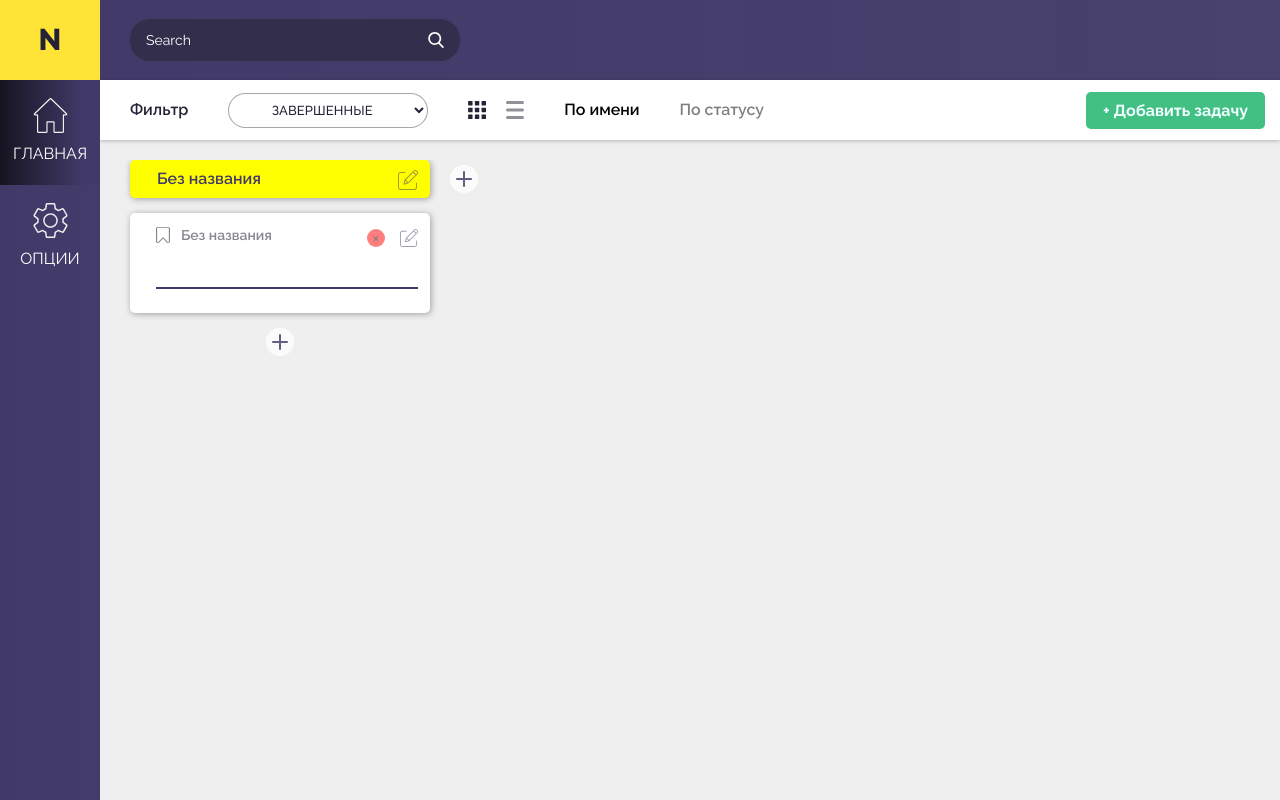
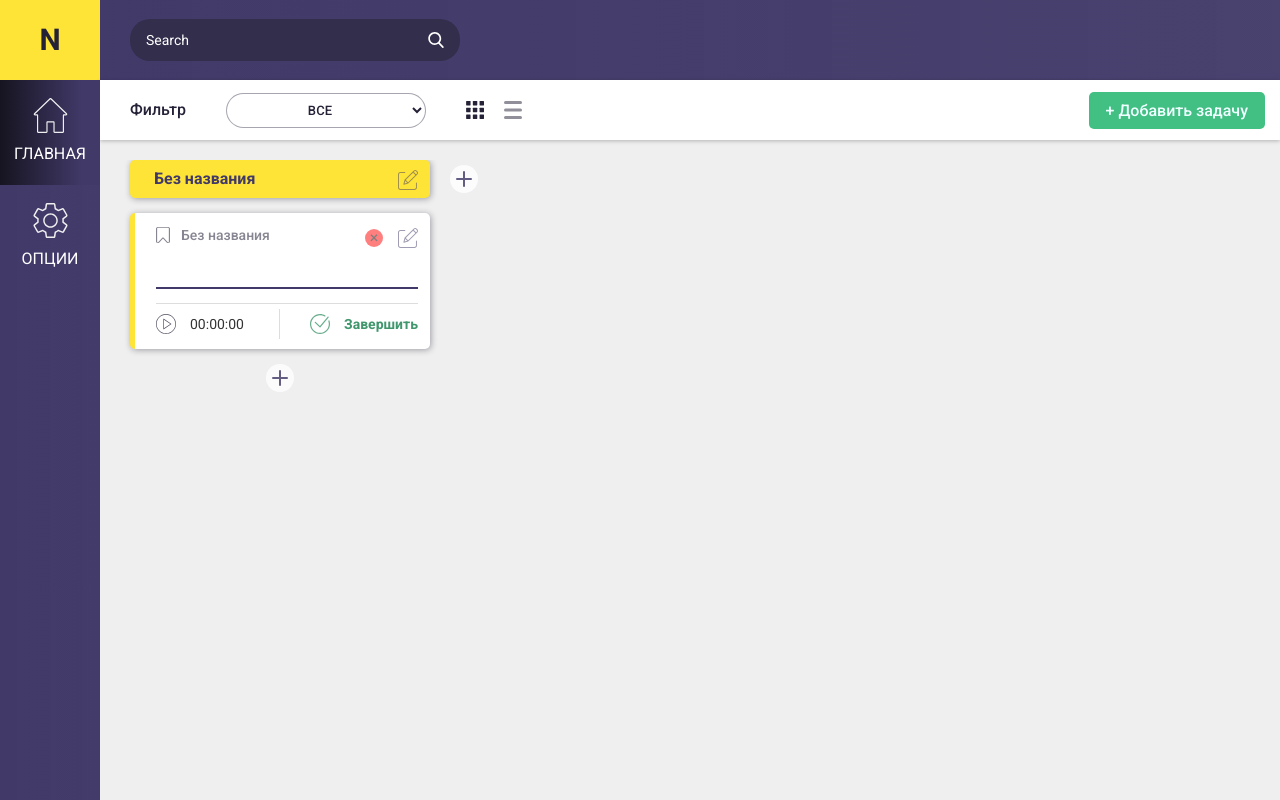
Before and after one commit to nkuzm1n/vue-todo-list, a Vue app: page /#/ in a window 1280 px wide. Both pictures are taken after a click on the button 280 px from the left and 227 px from the top of the page. Built offline with nearby package versions, Linux system fonts and the light colour scheme.

Commit message:
Выбор цвета колонки

```diff
--- a/public/index.html
+++ b/public/index.html
@@ -6,7 +6,8 @@
     <meta name="viewport" content="width=device-width,initial-scale=1.0">
     <link rel="icon" href="<%= BASE_URL %>favicon.ico">
     <title>Task Application</title>
-    <link href="https://fonts.googleapis.com/css2?family=Raleway:wght@400;500;600;700;800&display=swap" rel="stylesheet">
+      <link rel="preconnect" href="https://fonts.gstatic.com">
+      <link href="https://fonts.googleapis.com/css2?family=Roboto:wght@400;500;700&display=swap" rel="stylesheet">
   </head>
   <body>
     <noscript>
--- a/src/App.vue
+++ b/src/App.vue
@@ -27,7 +27,7 @@ body {
   font-size: 1.6rem;
 }
 #app {
-  font-family: 'Raleway', sans-serif;
+  font-family: 'Roboto', sans-serif;
   -webkit-font-smoothing: antialiased;
   -moz-osx-font-smoothing: grayscale;
 }
--- a/src/components/FilterBar.vue
+++ b/src/components/FilterBar.vue
@@ -6,7 +6,7 @@
         <select id="filter-form-select" title="Фильтр">
           <option value="completed">Завершенные</option>
           <option value="inwork">В работе</option>
-          <option value="all">Все</option>
+          <option value="all" selected>Все</option>
         </select>
       </div>
       <button
@@ -28,7 +28,7 @@
       </button>
       <button
         type="submit"
-        class="filter--form__btn filter-form__btn-bystatus"
+        class="filter-form__btn filter-form__btn-bystatus"
         title="По статусу"
       >
         По статусу
@@ -65,7 +65,7 @@ export default {
   // filter-bar__title
   &__title {
     margin-right: 40px;
-    font-weight: 600;
+    font-weight: 500;
     font-size: 1.6rem;
     color: $colorDark;
   }
@@ -110,8 +110,8 @@ export default {
   &__btn {
     transition: opacity 0.2s linear;
 
-    &:hover:not(.filter-form__btn--active) {
-      opacity: 0.7;
+    &:hover {
+      opacity: 1;
     }
   }
 
@@ -138,22 +138,24 @@ export default {
   }
 
   &__btn-byname {
+    display: none;
     margin-left: 40px;
     padding: 1px 0;
     border: none;
     background-color: transparent;
-    font-weight: 600;
+    font-weight: 500;
     font-size: 1.6rem;
     opacity: 0.5;
     cursor: pointer;
   }
 
   &__btn-bystatus {
+    display: none;
     margin-left: 40px;
     padding: 1px 0;
     border: none;
     background-color: transparent;
-    font-weight: 600;
+    font-weight: 500;
     font-size: 1.6rem;
     opacity: 0.5;
     cursor: pointer;
@@ -169,7 +171,7 @@ export default {
   border: none;
   border-radius: 5px;
   background-color: #42bf83;
-  font-weight: 700;
+  font-weight: 500;
   font-size: 1.6rem;
   line-height: 19px;
   color: #efffff;
--- a/src/components/Task.vue
+++ b/src/components/Task.vue
@@ -1,11 +1,18 @@
 <template>
-  <div class="task" :style="{ borderLeftColor: this.bdLeftColor }">
+  <div
+    class="task"
+    :class="{
+      'task-completed': isTaskCompleted,
+    }"
+    :style="{ borderLeftColor: this.bdLeftColor }"
+  >
     <div class="task__header">
       <input
         type="text"
         class="task__category"
         ref="taskCategory"
         v-model="taskCategory"
+        @keypress.enter="titleKeypressHandler"
         :disabled="!isTaskEditable"
       />
       <button
@@ -32,10 +39,13 @@
       rows="1"
     ></textarea>
 
-    <!--        <div class="task__footer">-->
-    <!--            <button class="task__time-btn">01:12:00</button>-->
-    <!--            <button class="task__complete-btn">Завершить</button>-->
-    <!--        </div>-->
+    <div class="task__footer">
+      <button class="task__time-btn">00:00:00</button>
+      <span class="task__footer-line"></span>
+      <button class="task__complete-btn" @click="completeBtnClickHandler">
+        {{ isTaskCompleted ? 'Завершено' : 'Завершить' }}
+      </button>
+    </div>
   </div>
 </template>
 
@@ -69,15 +79,6 @@ export default {
   }),
 
   methods: {
-    capitalizeText(text) {
-      // if (!text || text.length < 1) {
-      //   return ''
-      // }
-      // text = text.toString()
-      // return text.charAt(0).toUpperCase() + text.slice(1)
-      return text
-    },
-
     focusCategory() {
       this.isTaskEditable = true
       const listener = ({ target }) => {
@@ -88,6 +89,10 @@ export default {
       }
       document.addEventListener('click', listener)
       setTimeout(() => this.$refs.textarea.focus(), 0)
+    },
+
+    titleKeypressHandler() {
+      this.$refs.taskCategory.blur()
     },
 
     editTaskHandler() {
@@ -109,6 +114,15 @@ export default {
       if (confirm('Удалить таск?')) {
         this.$store.dispatch('deleteTask', { colId: this.colId, id: this.id })
       }
+    },
+
+    completeBtnClickHandler() {
+      const options = { colId: this.colId, id: this.id }
+      const isTaskCompleted = this.$store.getters.taskById(options).completed
+      this.$store.dispatch('updateTask', {
+        ...options,
+        completed: !isTaskCompleted,
+      })
     },
 
     areaAutoHeight() {
@@ -136,6 +150,7 @@ export default {
         this.$store.dispatch('updateTask', options)
       },
     },
+
     taskText: {
       get() {
         const params = {
@@ -152,6 +167,11 @@ export default {
         }
         this.$store.dispatch('updateTask', options)
       },
+    },
+
+    isTaskCompleted() {
+      const options = { colId: this.colId, id: this.id }
+      return this.$store.getters.taskById(options).completed
     },
   },
 
@@ -173,13 +193,25 @@ export default {
   width: 300px;
   min-height: 100px;
   margin-bottom: 15px;
-  padding: 13px 12px 20px 21px;
+  padding: 13px 12px 5px 21px;
   background-color: #ffffff;
   border-radius: 5px;
   border-left-width: 5px;
   border-left-style: solid;
   box-shadow: 1px 1px 6px rgba(37, 34, 55, 0.4);
   cursor: move;
+
+  // .task-completed
+  &-completed {
+    :not(#{$task}__footer):not(#{$task}__delete-btn):not(#{$task}__complete-btn) {
+      opacity: 0.6;
+    }
+
+    #{$task}__category,
+    #{$task}__text {
+      text-decoration: line-through;
+    }
+  }
 
   // .task__header
   &__header {
@@ -199,6 +231,7 @@ export default {
   // .task__category
   &__category {
     flex: 1;
+    max-width: 200px;
     min-height: 14px;
     padding-left: 25px;
     padding-bottom: 5px;
@@ -208,7 +241,7 @@ export default {
       1px;
     background-size: 14px;
     color: $colorDark;
-    font-weight: 600;
+    font-weight: 500;
     font-size: 14px;
     line-height: 16px;
     opacity: 0.55;
@@ -225,6 +258,7 @@ export default {
 
   // .task__delete-btn
   &__delete-btn {
+    flex-shrink: 0;
     display: block;
     width: 18px;
     height: 18px;
@@ -243,7 +277,6 @@ export default {
 
     &:hover {
       background-color: red;
-      //border: 1px solid #ff0000;
       color: white;
       opacity: 1 !important;
     }
@@ -257,8 +290,9 @@ export default {
 
   // .task__edit-btn
   &__edit-btn {
-    width: 18px;
-    height: 18px;
+    flex-shrink: 0;
+    width: 20px;
+    height: 20px;
     border: none;
     background-color: transparent;
     background-image: url(../assets/icons/edit.svg);
@@ -286,7 +320,7 @@ export default {
     border: none;
     border-bottom: 1px solid transparent;
     color: $colorDark;
-    font-weight: 600;
+    font-weight: 500;
     font-size: 16px;
     line-height: 20px;
     overflow: hidden;
@@ -313,7 +347,6 @@ export default {
     align-items: center;
     justify-content: space-between;
     margin-top: 14px;
-    padding: 5px 18px;
     border-top: 1px solid #dddddd;
   }
 
@@ -321,6 +354,7 @@ export default {
   &__time-btn,
   &__complete-btn {
     height: 30px;
+    padding-left: 34px;
     border: none;
     background-color: transparent;
     background-repeat: no-repeat;
@@ -333,35 +367,39 @@ export default {
 
   // .task__time-btn
   &__time-btn {
-    flex: 1 1 50%;
     padding-right: 5px;
-    padding-left: 44px;
-    border-right: 1px solid #dddddd;
     background-image: url(../assets/icons/play.svg);
     background-position: left center;
     text-align: left;
-    opacity: 0.6;
+    font-weight: 400;
+    opacity: 0.8;
 
     &:hover {
-      opacity: 0.75;
+      opacity: 1;
     }
   }
 
   // .task__complete-btn
   &__complete-btn {
-    flex: 1 1 calc(50% - 1px);
-    padding-left: 44px;
     padding-right: 0;
     background-image: url(../assets/icons/clock.svg);
-    background-position: left 10px center;
+    background-position: left center;
     color: #40976d;
     text-align: right;
-    opacity: 0.9;
+    font-weight: 600;
+    opacity: 1;
 
     &:hover {
-      color: darken(#40976d, 2%);
+      color: darken(#40976d, 3%);
       opacity: 1;
     }
   }
+
+  // .task__footer-line
+  &__footer-line {
+    flex: 0 0 1px;
+    height: 30px;
+    background-color: #dddddd;
+  }
 }
 </style>
--- a/src/components/TaskListColumn.vue
+++ b/src/components/TaskListColumn.vue
@@ -1,6 +1,18 @@
 <template>
   <div class="task-list__column column">
-    <div class="column__header column-title" :style="initTitleStyleObj">
+    <div
+      class="column__header column-title"
+      :style="{ 'background-color': columnBgColor }"
+    >
+      <label class="column-title__color">
+        <input
+          class="column-title__color-input"
+          type="color"
+          :value="columnBgColor"
+          @change="colorChangeHandler"
+        />
+      </label>
+      <div class="column-title__inner">
         <input
           type="text"
           class="column-title__text"
@@ -30,6 +42,7 @@
           title="Редактировать колонку"
         ></button>
       </div>
+    </div>
 
     <draggable
       group="tasks"
@@ -43,6 +56,7 @@
         :key="task.id"
         :colId="column.id"
         :id="task.id"
+        :bdLeftColor="columnBgColor"
         ref="taskItem"
       />
     </draggable>
@@ -64,17 +78,35 @@ export default {
   name: 'TaskListColumn',
   components: { Task, draggable },
 
-  props: ['column'],
+  props: {
+    column: {
+      type: Object,
+      default() {
+        return {
+          id: Date.now(),
+          title: '',
+          tasks: [],
+          bgColor: 'transparent',
+        }
+      },
+    },
+  },
 
   data: () => ({
-    initTitleStyleObj: {
-      borderLeftColor: 'transparent',
-    },
     isTitleEditable: false,
     isTaskDragging: false,
   }),
 
   methods: {
+    colorChangeHandler(event) {
+      if (event.target.value !== this.column.bgColor) {
+        this.$store.dispatch('changeColumnColor', {
+          id: this.column.id,
+          color: event.target.value,
+        })
+      }
+    },
+
     editTitleText() {
       this.isTitleEditable = !this.isTitleEditable
 
@@ -108,6 +140,7 @@ export default {
         id: Date.now(),
         category: this.columnTitle,
         text: '',
+        completed: false,
       }
       this.$store.dispatch('createTask', newTask)
       setTimeout(() => {
@@ -137,6 +170,12 @@ export default {
         this.$store.dispatch('setColumnTitle', colData)
       },
     },
+    columnBgColor() {
+      return (
+        this.$store.getters.getColumnBgColor(this.column.id) ||
+        this.column.bgColor
+      )
+    },
   },
 
   mounted() {
@@ -157,7 +196,7 @@ export default {
   // .column__header
   &__header {
     margin-bottom: 15px;
-    background-color: yellow;
+    background-color: $colorYellow;
     border-radius: 5px;
     box-shadow: 1px 1px 6px rgba(37, 34, 55, 0.4);
   }
@@ -165,24 +204,58 @@ export default {
   // .column-title
   &-title {
     display: flex;
-    align-items: center;
+    align-items: stretch;
     justify-content: space-between;
     max-width: 300px;
-    padding: 8px 12px 7px 20px;
-    border-left-width: 5px;
-    border-left-style: solid;
 
     &:hover {
       #{$column}__delete-btn {
         opacity: 0.5;
         transform: translateX(0);
       }
+      #{$column}-title__color {
+        opacity: 1;
+      }
+    }
+
+    // .column-title__inner
+    &__inner {
+      flex: 1;
+      display: flex;
+      align-items: center;
+      justify-content: space-between;
+      padding: 8px 12px 7px 0;
+    }
+  }
+
+  // .color-title__color
+  .column-title__color {
+    flex-shrink: 0;
+    display: block;
+    width: 20px;
+    margin-right: 2px;
+    border-radius: 2px;
+    background-image: url(../assets/icons/dropper.svg);
+    background-repeat: no-repeat;
+    background-position: left 5px center;
+    background-size: 14px;
+    opacity: 0;
+    transition: opacity 0.2s;
+    cursor: pointer;
+
+    // .color-title__color-input
+    &-input {
+      width: 0;
+      height: 0;
+      opacity: 0;
+      visibility: hidden;
     }
   }
 
   // .column-title__text
   &-title__text {
     flex: 1;
+    max-width: 200px;
     background: transparent;
     border: none;
     border-bottom: 2px solid transparent;
@@ -206,6 +279,7 @@ export default {
 
   // .column__delete-btn
   &__delete-btn {
+    flex-shrink: 0;
     display: block;
     width: 18px;
     height: 18px;
@@ -238,6 +312,7 @@ export default {
 
   // .column__edit-btn
   &__edit-btn {
+    flex-shrink: 0;
     width: 20px;
     height: 20px;
     border: none;
--- a/src/scss/_vars.scss
+++ b/src/scss/_vars.scss
@@ -6,3 +6,4 @@ $filterBarHeight: 60px;
 
 $colorDark: #252237;
 $colorPurple: #413968;
+$colorYellow: #fee437;
--- a/src/store/index.js
+++ b/src/store/index.js
@@ -2,6 +2,8 @@ import Vue from 'vue'
 import Vuex from 'vuex'
 
 Vue.use(Vuex)
+
+const COLORS = ['#fee437', '#40976d']
 
 export default new Vuex.Store({
   state: {
@@ -19,6 +21,7 @@ export default new Vuex.Store({
         id: task.id,
         category: task.category,
         text: task.text,
+        completed: task.completed,
       }
 
       if (tData.length) {
@@ -43,7 +46,7 @@ export default new Vuex.Store({
       localStorage.setItem('tasksData', JSON.stringify(state.tasksData))
     },
 
-    updateTask(state, { colId, id, category, text }) {
+    updateTask(state, { colId, id, category, text, completed }) {
       const colsData = [...state.tasksData]
       const colIndex = colsData.findIndex(col => col.id === colId)
       const taskIndex = colsData[colIndex].tasks.findIndex(
@@ -54,6 +57,9 @@ export default new Vuex.Store({
       }
       if (text !== undefined) {
         colsData[colIndex].tasks[taskIndex].text = text
+      }
+      if (completed !== undefined) {
+        colsData[colIndex].tasks[taskIndex].completed = completed
       }
       state.tasksData = colsData
       localStorage.setItem('tasksData', JSON.stringify(state.tasksData))
@@ -76,7 +82,9 @@ export default new Vuex.Store({
         id: options.id || Date.now(),
         title: options.title || 'Без названия',
         tasks: options.tasks || [],
+        bgColor: '#fee437', // COLORS[Math.floor(Math.random() * COLORS.length)],
       }
+
       colsData.push(col)
       state.tasksData = colsData
       localStorage.setItem('tasksData', JSON.stringify(state.tasksData))
@@ -86,8 +94,7 @@ export default new Vuex.Store({
     updateColumnTasks(state, columnData) {
       const colsData = [...state.tasksData]
       const colIndex = colsData.findIndex(col => col.id === columnData.id)
-      const tasks = [...columnData.tasks]
-      colsData[colIndex].tasks = tasks
+      colsData[colIndex].tasks = [...columnData.tasks]
       state.tasksData = colsData
       localStorage.setItem('tasksData', JSON.stringify(state.tasksData))
     },
@@ -108,6 +115,14 @@ export default new Vuex.Store({
       const colsData = [...state.tasksData]
       const idx = colsData.findIndex(col => col.id === id)
       colsData.splice(idx, 1)
+      state.tasksData = colsData
+      localStorage.setItem('tasksData', JSON.stringify(state.tasksData))
+    },
+
+    changeColumnColor(state, { id, color }) {
+      const colsData = [...state.tasksData]
+      const idx = colsData.findIndex(col => col.id === id)
+      colsData[idx].bgColor = color
       state.tasksData = colsData
       localStorage.setItem('tasksData', JSON.stringify(state.tasksData))
     },
@@ -138,6 +153,9 @@ export default new Vuex.Store({
     deleteColumn({ commit }, id) {
       commit('deleteColumn', id)
     },
+    changeColumnColor({ commit }, options) {
+      commit('changeColumnColor', options)
+    },
   },
 
   getters: {
@@ -148,5 +166,7 @@ export default new Vuex.Store({
         .find(col => col.id === colId)
         ?.tasks.find(task => task.id === id),
     isNewColAdded: s => s.column.isNew,
+    getColumnBgColor: s => id =>
+      s.tasksData.find(col => col.id === id)?.bgColor,
   },
 })
```
Also changed, not shown: src/components/Buttons/DeleteButton.vue (added, +54 -0 lines), src/components/Buttons/EditButton.vue (added, +36 -0 lines), src/assets/icons/dropper.svg (added). Lines whose indentation alone changed are shown as unchanged.
